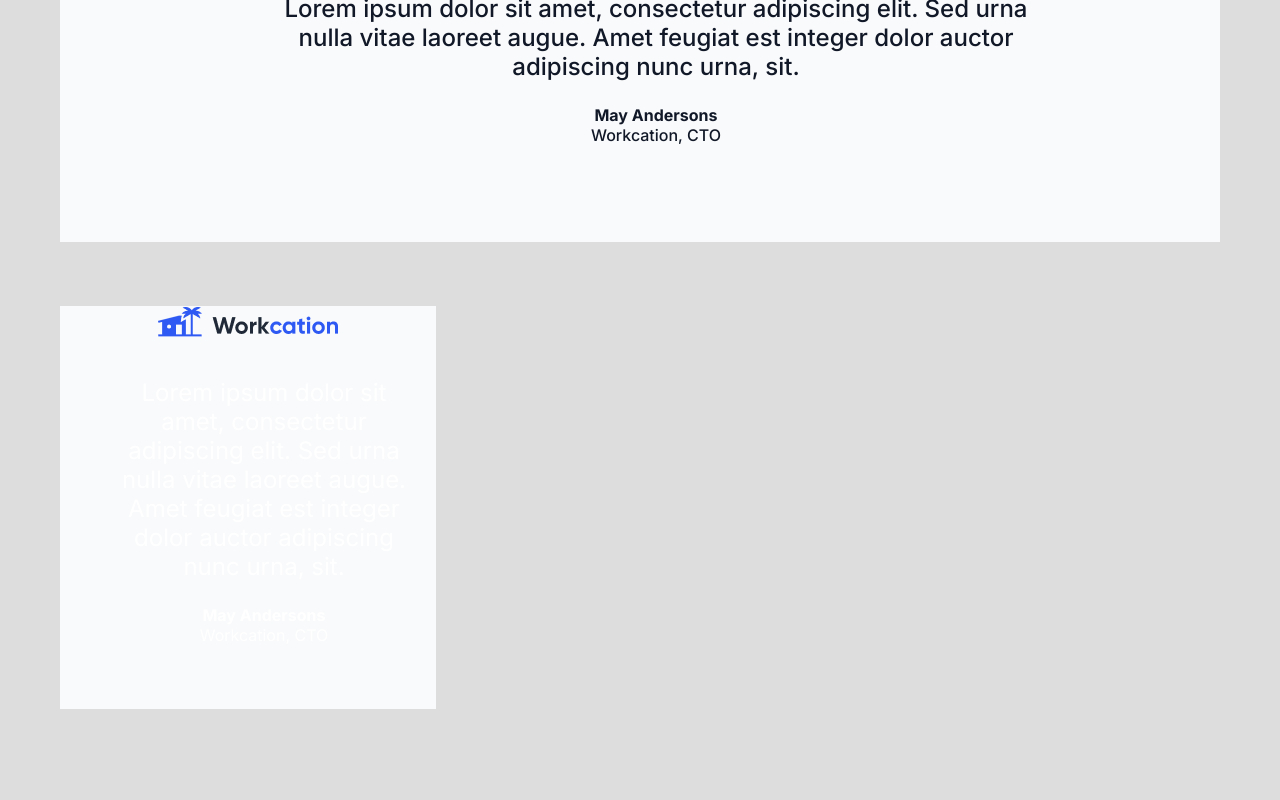
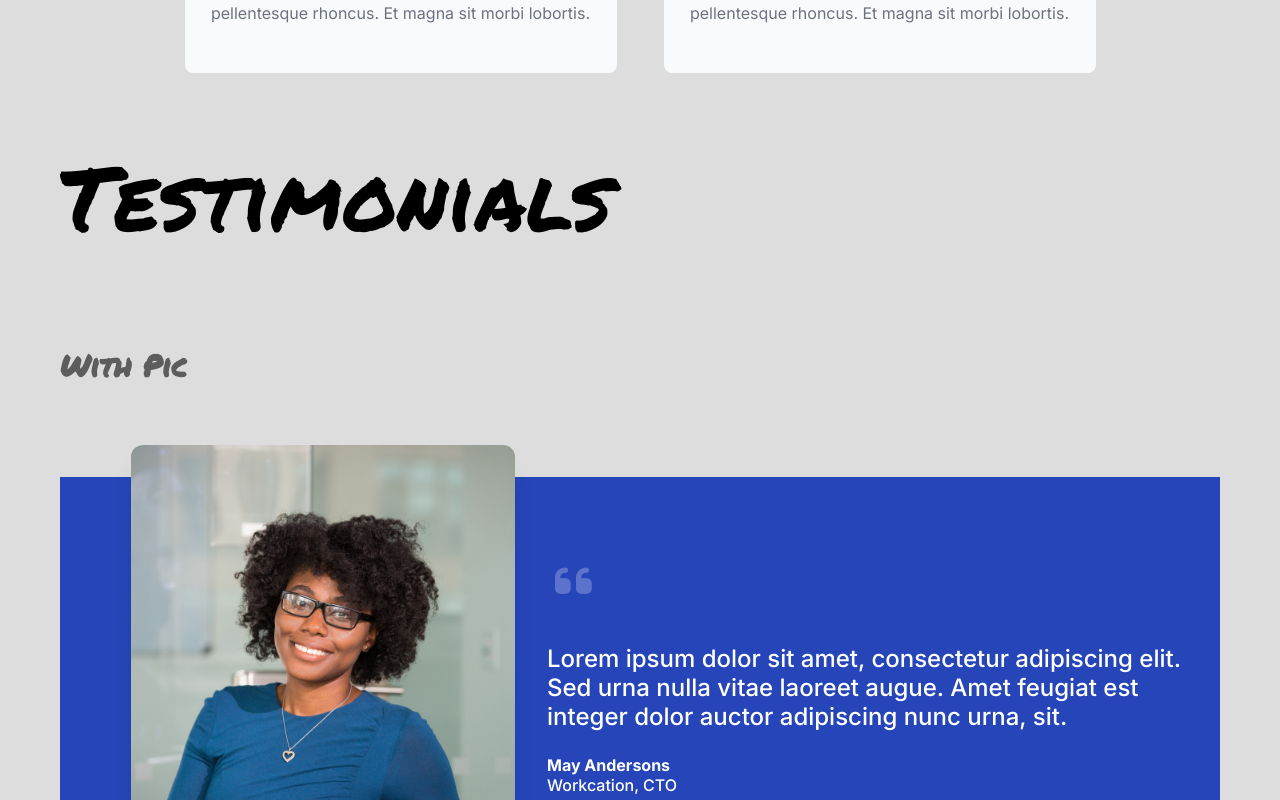
Before and after one commit to DracFiendMG/component-library-pp, a React (Vite) app: page / in a window 1280 px wide. Shown: the part 1840-2640 px from the top of the page. Built offline with nearby package versions, Linux system fonts and the light colour scheme.

Commit message:
style: update TestimonialContainer layout and enhance CSS variables for improved styling

```diff
--- a/App.jsx
+++ b/App.jsx
@@ -8,10 +8,10 @@ import TestimonialContainer from "./components/Testimonial/TestimonialContainer"
 export default function App() {
     return (
         <>
-            <TestimonialContainer />
             <BadgeContainer />
             <BannerContainer />
             <CardContainer />
+            <TestimonialContainer />
             <Footer />
         </>
     )
--- a/components/Testimonial/TestimonialContainer.jsx
+++ b/components/Testimonial/TestimonialContainer.jsx
@@ -2,7 +2,7 @@ import Testimonial from "./Testimonial";
 
 export default function TestimonialContainer() {
     return (
-        <div>
+        <div className="testimonial-container">
             <h1>Testimonials</h1>
             <div className="testimonial-row">
                 <h2>With Pic</h2>
--- a/style.css
+++ b/style.css
@@ -6,6 +6,13 @@ body {
 }
 
 :root {
+    --layout-cols: repeat(12, 1fr);
+    --gap-lg: 32px;
+    --marker-font: "Permanent Marker", sans-serif;
+    --marker-color: #5E5D5D;
+    --surface-muted: #F9FAFB;
+    --white: #FFFFFF;
+
     --gray: #F3F4F6;
     --red: #FEE2E2;
     --yellow: #FEF3C7;
@@ -33,19 +40,59 @@ body {
     --pill: 24px;
 }
 
+.badge-container,
+.flex,
+.banners-container,
+.banner-header,
+.banner-row {
+    display: grid;
+    grid-template-columns: var(--layout-cols);
+}
+
+.badge-container,
+.flex,
+.banner-header,
+.banner-row {
+    gap: var(--gap-lg);
+}
+
+.flex,
+.banner-row {
+    width: min(100%, 1200px);
+}
+
+.flex > p,
+.banner-header,
+.banner-row > p,
+.card-hover,
+.testimonial-row > h2 {
+    font-family: var(--marker-font);
+    font-size: 30px;
+    color: var(--marker-color);
+}
+
+.banners,
+.card-container,
+.card,
+.testimonial-row,
+.testimonial-mobile,
+.testimonial-mobile > .testimonial-content,
+.testimonial-web > .testimonial-content {
+    display: flex;
+    flex-direction: column;
+}
+
 .badge-container {
     /* display: flex;
     flex-direction: column;
     align-items: center;
     gap: 32px;
     padding: 32px; */
-    display: grid;
-    grid-template-columns: repeat(12, 1fr);
-    gap: 32px;
+    gap: var(--gap-lg);
 }
 
 h1 {
-    font-family: "Permanent Marker", sans-serif;
+    font-family: var(--marker-font);
     font-size: 88px;
     font-weight: 400;
 }
@@ -64,18 +111,12 @@ h1 {
 }
 
 .flex {
-    display: grid;
-    grid-template-columns: repeat(12, 1fr);
     /* align-items: flex-start; */
-    gap: 32px;
-    width: min(100%, 1200px);
+    gap: var(--gap-lg);
 }
 
 .flex > p {
     grid-column: 1 / 4;
-    font-family: "Permanent Marker", sans-serif;
-    font-size: 30px;
-    color: #5E5D5D;
     margin: 0;
     min-width: 8ch;
     text-align: right;
@@ -85,7 +126,7 @@ h1 {
     grid-column: 4 / -1;
     display: flex;
     flex-wrap: wrap;
-    gap: 32px;
+    gap: var(--gap-lg);
     flex: 1;
     min-width: 0;
 }
@@ -97,8 +138,6 @@ h1 {
 }
 
 .banners-container {
-    display: grid;
-    grid-template-columns: repeat(12, 1fr);
     align-items: start;
 }
 
@@ -107,13 +146,8 @@ h1 {
 }
 
 .banner-header {
-    display: grid;
-    grid-template-columns: repeat(12, 1fr);
     grid-column: 1 / -1;
-    gap: 32px;
-    font-family: "Permanent Marker", sans-serif;
-    font-size: 30px;
-    color: #5E5D5D;
+    gap: var(--gap-lg);
 }
 
 .banner-header > p:nth-child(1) {
@@ -125,26 +159,18 @@ h1 {
 }
 
 .banners {
-    display: flex;
-    flex-direction: column;
-    gap: 32px;
+    gap: var(--gap-lg);
     grid-column: 1 / -1;
 }
 
 .banner-row {
-    display: grid;
-    grid-template-columns: repeat(12, 1fr);
-    width: min(100%, 1200px);
-    gap: 32px;
+    gap: var(--gap-lg);
 }
 
 .banner-row > p {
     display: flex;
     justify-content: flex-end;
     align-items: center;
-    font-family: "Permanent Marker", sans-serif;
-    font-size: 30px;
-    color: #5E5D5D;
     margin: 0;
     min-width: 8ch;
     grid-column: 1 / 4;
@@ -171,8 +197,6 @@ h1 {
 }
 
 .card-container {
-    display: flex;
-    flex-direction: column;
     align-items: center;
 }
 
@@ -187,16 +211,11 @@ h1 {
     right: -50;
     top: -80;
     rotate: 23.97deg;
-    font-family: "Permanent Marker", sans-serif;
-    font-size: 30px;
-    color: #5E5D5D;
 }
 
 .card {
-    display: flex;
-    flex-direction: column;
     max-width: 384px;
-    background-color: #F9FAFB;
+    background-color: var(--surface-muted);
     padding: 56px 24px 32px;
     border-radius: 8px;
 }
@@ -234,25 +253,17 @@ h1 {
     line-height: 24px;
 }
 
-.testimonial-container {
-
-}
-
 .testimonial-row {
-    display: flex;
-    flex-direction: column;
     gap: 64px;
 }
 
 .testimonial-mobile {
-    display: flex;
-    flex-direction: column;
     align-items: center;
     max-width: 376px;
     background-color: #2545B8;
 }
 
-.with-pic {
+.testimonial-mobile.with-pic {
     margin-top: 128px;
 }
 
@@ -265,11 +276,9 @@ h1 {
 }
 
 .testimonial-mobile > .testimonial-content {
-    display: flex;
-    flex-direction: column;
     padding: 16px 16px 64px 16px;
     font-size: 24px;
-    color: #FFFFFF;
+    color: var(--white);
 }
 
 .testimonial-web {
@@ -278,8 +287,9 @@ h1 {
     display: flex;
     align-items: center;
     font-weight: 500;
-    color: #FFFFFF;
+    color: var(--white);
     min-height: 400px;
+    max-width: 1358px;
 }
 
 .testimonial-web > .profile {
@@ -293,9 +303,7 @@ h1 {
 }
 
 .testimonial-web > .testimonial-content {
-    display: flex;
-    flex-direction: column;
-    margin-left: 487px;
+    margin: 32px 32px 32px 487px;
     font-size: 24px;
 }
 
@@ -311,13 +319,19 @@ h1 {
     flex-direction: column;
     justify-content: center;
     background-color: #F9FAFB;
-    color: #111827;
+}
+
+.testimonial-mobile.no-pic {
+    min-height: 420px;
+    padding: 64px 16px 0 16px;
+    /* gap: 24px; */
 }
 
 .no-pic > .testimonial-content {
-    margin-left: 32px;
+    margin: 0 32px;
     max-width: 768px;
     text-align: center;
+    color: #111827;
 }
 
 .fa-quote-right {
```
